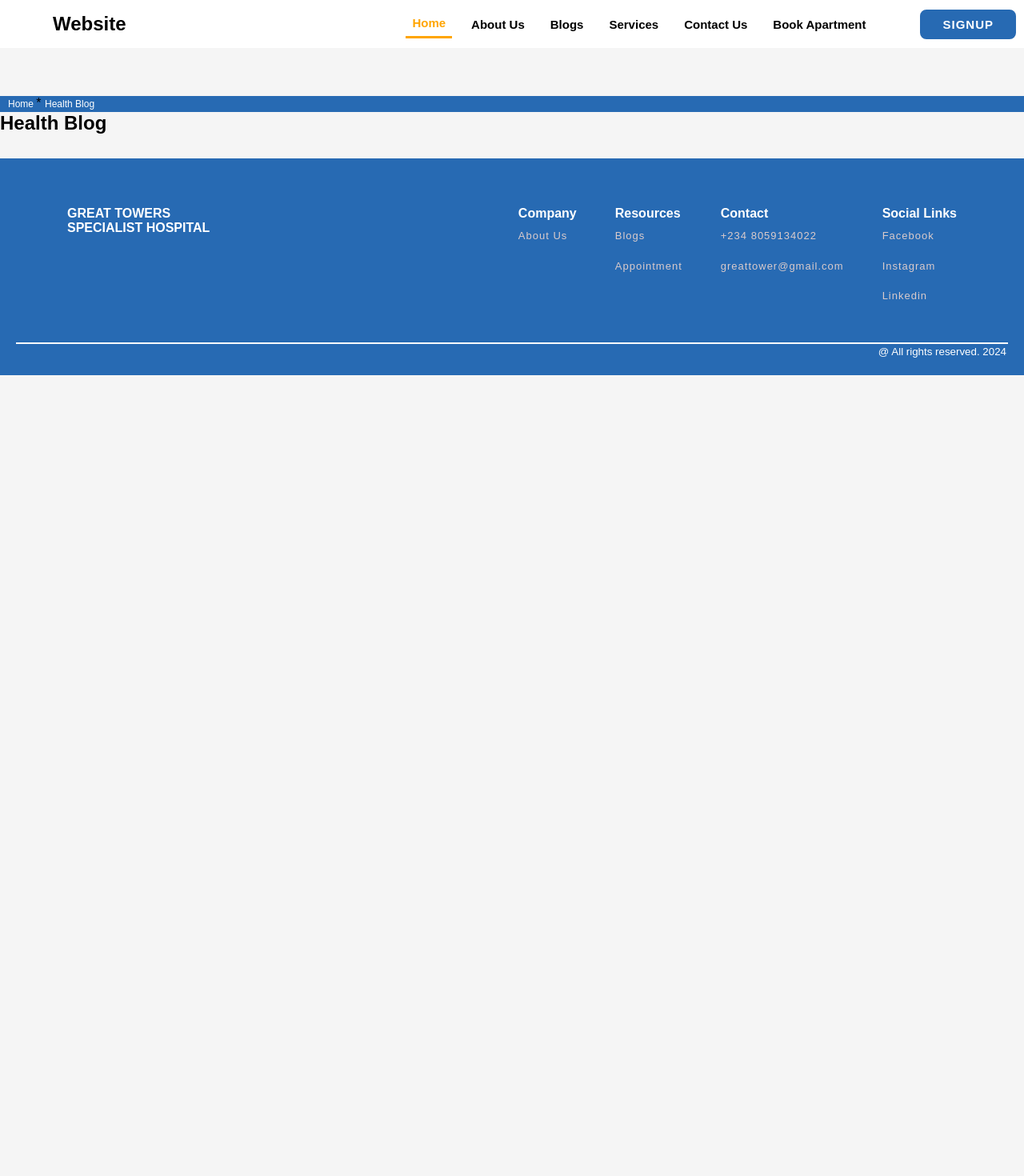
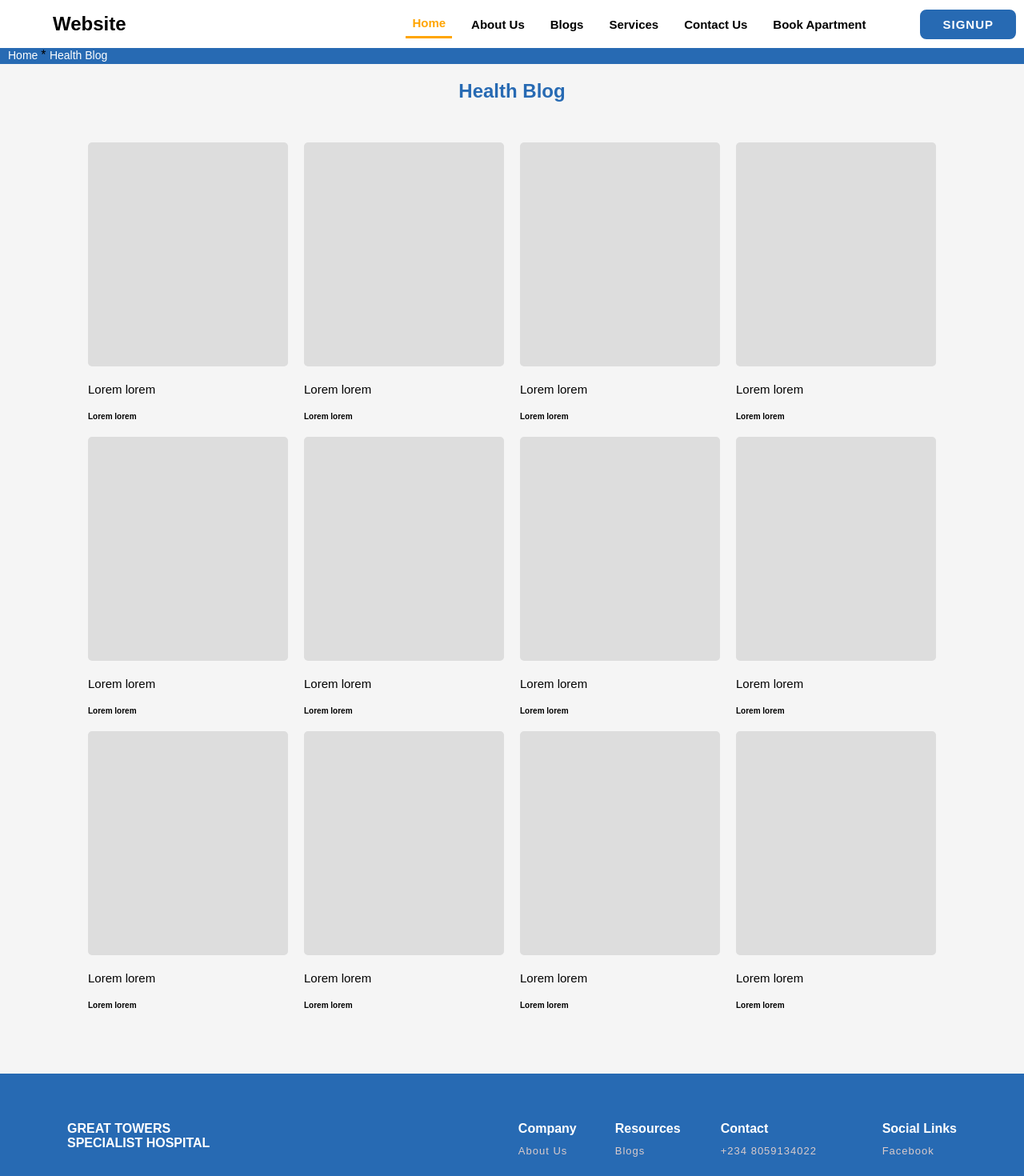
Before and after one commit to Ahamba-Ohale/Hospital-Management-Service-Frontend, a React (Vite) app in the folder client/: page /Blog in a window 1280 px wide. Shown: the top 1470 px of the page at 80% size. Before the commit the page ends 800 px from the top, so only its background shows below. Built offline with nearby package versions, Linux system fonts and the light colour scheme.

Commit message:
My finished project without contact-us page

```diff
--- a/client/src/Component/About/About.css
+++ b/client/src/Component/About/About.css
@@ -122,14 +122,7 @@
     transition: all o.4s ease;
 }
 
-.cont a{
-    color: white;
-    font-size: 12px;
-}
 
-.cont{
-    padding-left: 10px;
-}
 
 @media (max-width:1200px) {
     .profile{
--- a/client/src/Component/Health blog/Healthblog.css
+++ b/client/src/Component/Health blog/Healthblog.css
@@ -2,12 +2,32 @@
     background-color: #276ab3;
     display: block;
     height: 20px;
-    margin-top: 60px;
 }
 
 nav ul.Open {
     display: flex;
     text-align-last: justify;
+}
+
+.healthblog .health{
+    text-align: center;
+    margin-top: 20px;
+    color: #276ab3;
+}
+
+.healthblog .details {
+    display: grid;
+    justify-content: center;
+    margin: auto 100px;
+}
+
+.cont a{
+    color: white;
+    font-size: 14px;
+}
+
+.cont{
+    padding-left: 10px;
 }
 
 @media (max-width:700px) {
--- a/client/src/Component/Health blog/Healthblog.jsx
+++ b/client/src/Component/Health blog/Healthblog.jsx
@@ -21,8 +21,67 @@ const Healthblog = () => {
 
         <div className="healthblog">
             <h2 className="health">Health Blog</h2>
-            <div className="health-blog content">
-
+            <div className="details">
+                <div className="staff">
+                    <div className="pic"></div>
+                    <div className="name">Lorem lorem</div>
+                    <div className="Course">Lorem lorem</div>
+                </div>
+                <div className="staff">
+                    <div className="pic"></div>
+                    <div className="name">Lorem lorem</div>
+                    <div className="Course">Lorem lorem</div>
+                </div>
+                <div className="staff">
+                    <div className="pic"></div>
+                    <div className="name">Lorem lorem</div>
+                    <div className="Course">Lorem lorem</div>
+                </div>
+                <div className="staff">
+                    <div className="pic"></div>
+                    <div className="name">Lorem lorem</div>
+                    <div className="Course">Lorem lorem</div>
+                </div>
+                <div className="staff">
+                    <div className="pic"></div>
+                    <div className="name">Lorem lorem</div>
+                    <div className="Course">Lorem lorem</div>
+                </div>
+                <div className="staff">
+                    <div className="pic"></div>
+                    <div className="name">Lorem lorem</div>
+                    <div className="Course">Lorem lorem</div>
+                </div>
+                <div className="staff">
+                    <div className="pic"></div>
+                    <div className="name">Lorem lorem</div>
+                    <div className="Course">Lorem lorem</div>
+                </div>
+                <div className="staff">
+                    <div className="pic"></div>
+                    <div className="name">Lorem lorem</div>
+                    <div className="Course">Lorem lorem</div>
+                </div>
+                <div className="staff">
+                    <div className="pic"></div>
+                    <div className="name">Lorem lorem</div>
+                    <div className="Course">Lorem lorem</div>
+                </div>
+                <div className="staff">
+                    <div className="pic"></div>
+                    <div className="name">Lorem lorem</div>
+                    <div className="Course">Lorem lorem</div>
+                </div>
+                <div className="staff">
+                    <div className="pic"></div>
+                    <div className="name">Lorem lorem</div>
+                    <div className="Course">Lorem lorem</div>
+                </div>
+                <div className="staff">
+                    <div className="pic"></div>
+                    <div className="name">Lorem lorem</div>
+                    <div className="Course">Lorem lorem</div>
+                </div>
             </div>
         </div>
 
--- a/client/src/Component/Important/Nav/Nav.css
+++ b/client/src/Component/Important/Nav/Nav.css
@@ -105,6 +105,7 @@ a.active {
     border-radius: 10px;
     margin-left: 50px;
     border: 2px solid white;
+    cursor: progress;
 }
 
 
@@ -156,12 +157,12 @@ small{
         display: flex;
         font-size: 1rem;
         transition: all 0.4s ease-in-out;
+        contain: size;
     }
 
     nav{
-        contain: size;
         flex-direction: column;
-        align-items: start;
+        align-items: st0px;
     }
 
     nav ul{
@@ -239,7 +240,10 @@ small{
         transition: all 1s ease;
         opacity: 0;
     }
+}
 
-
-
+@media (max-width:1250px) {
+    div{
+        font-size: 16px;
+    }
 }
```
